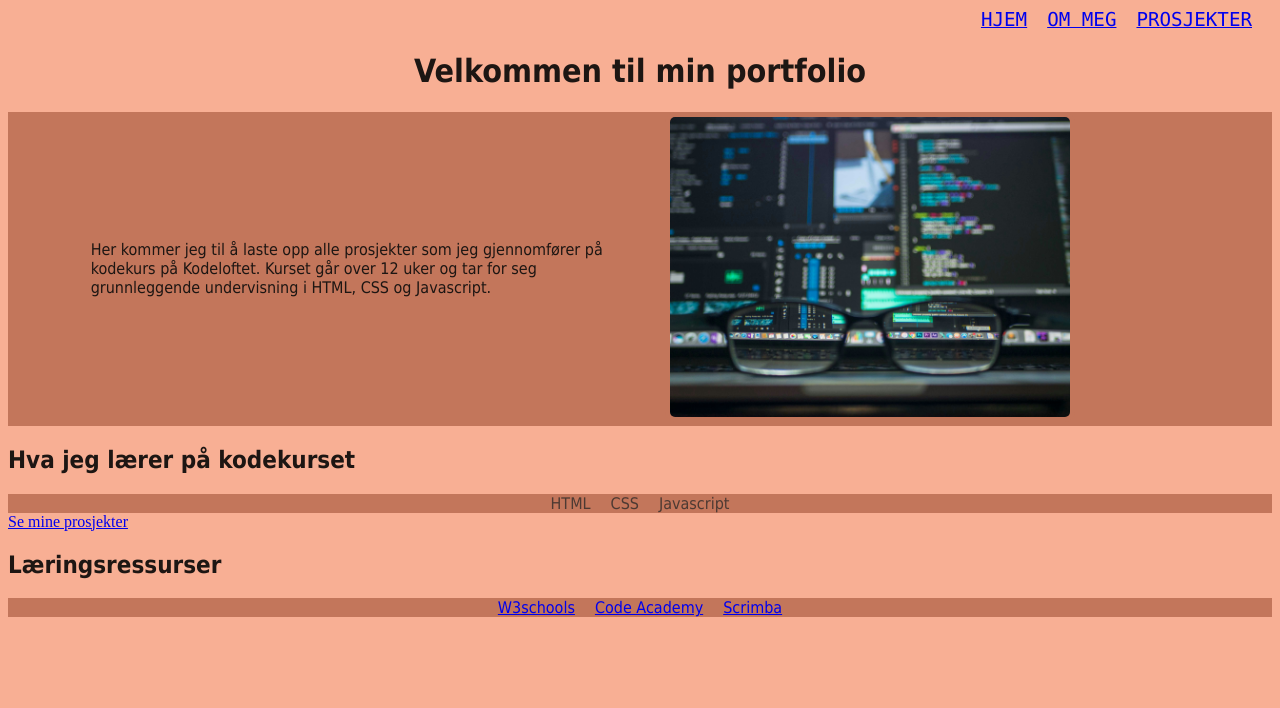
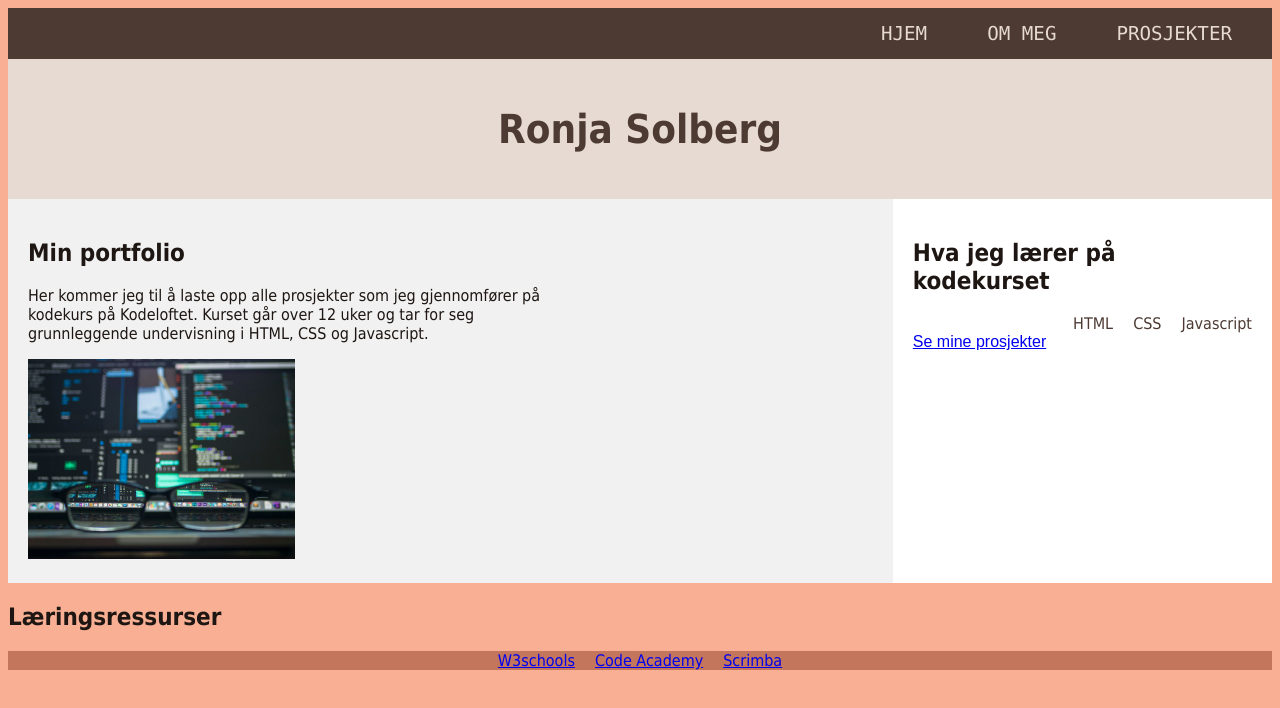
Before and after one commit to Ronjasolberg/Portfolio, a website: page index.html in a window 1280 px wide. Drawn offline with Linux system fonts and the light colour scheme.

Commit message:
videre endringer i flex-display og utforsking av innhold, fonter og farger

```diff
--- a/css/styles.css
+++ b/css/styles.css
@@ -1,5 +1,58 @@
+* {
+  box-sizing: border-box;
+}
+
 body {
+  font-family: Arial, Helvetica, sans-serif;
   background-color: #f8af94;
+}
+
+nav {
+  overflow: hidden;
+  background-color: #4d3a33;
+}
+
+nav a {
+  display: block;
+  color: #e6dad2;
+  text-align: center;
+  padding: 14px 20px;
+  text-decoration: none;
+}
+
+nav a:hover {
+  background-color: #e6dad2;
+  color: #4d3a33;
+}
+
+.header {
+  padding: 20px;
+  text-align: center;
+  background: #e6dad2;
+}
+
+.header h1 {
+  font-size: 40px;
+  color: #4d3a33;
+}
+
+.row {
+  width: 100%;
+  display:flex;
+  flex-wrap:wrap;
+}
+
+.side {
+  flex: 7 1 70%; /* Grow 7, Shrink 1, Basis 70% */
+  background-color: #f1f1f1;
+  padding: 20px;
+}
+
+/* Main column */
+.main {
+  flex: 3 1 30%; /* Grow 3, Shrink 1, Basis 30% */
+  background-color: white;
+  padding: 20px;
 }
 
 ul {
--- a/index.html
+++ b/index.html
@@ -3,12 +3,11 @@
   <head>
     <title>Home</title>
     <meta charset="UTF-8" />
-    <meta name="viewport" content="width=device-width" />
+    <meta name="viewport" content="width=device-width, initial-scale=1" />
     <link rel="stylesheet" href="css/styles.css" />
     <script type="module" src="js/script.js"></script>
   </head>
   <body>
-    <header>
     <nav>
       <ul>
       <li id="Home" class="listItem"><a href="index.html">HJEM </a></li>
@@ -16,22 +15,28 @@
       <li id="Projects" class="listItem"><a href="html/prosjekter.html">PROSJEKTER</a></li>
       <ul>
     </nav>
+    <header>
+      <div class="header">
+        <h1>Ronja Solberg</h1>
+      </div>
     </header>
     <main>
-      <h1>Velkommen til min portfolio</h1>
-      <section class="text-and-image">
-        <p>Her kommer jeg til å laste opp alle prosjekter som jeg gjennomfører på kodekurs på Kodeloftet. Kurset går over 12 uker og tar for seg grunnleggende undervisning i HTML, CSS og Javascript.<p>
-        <img src="img/home_coding.jpg" class="one-image">
-        </section>
-      <section>
+      <div class="row">
+        <div class="side">
+          <h2>Min portfolio</h2>
+          <p>Her kommer jeg til å laste opp alle prosjekter som jeg gjennomfører på kodekurs på Kodeloftet. Kurset går over 12 uker og tar for seg grunnleggende undervisning i HTML, CSS og Javascript.<p></p>
+          <img src="img/home_coding.jpg" style="height: 200px;">
+        </div>
+        <div class="main">
           <h2>Hva jeg lærer på kodekurset</h2>
-        <ul class="text-and-image">
+          <ul>
             <li>HTML</li>
             <li>CSS</li>
             <li>Javascript</li>
           </ul>
-      </section>
           <a href="html/prosjekter.html" target="_blank"> Se mine prosjekter </a>
+        </div>
+      </div>
       <section>
         <h2>Læringsressurser</h2>
         <ul class="text-and-image">
@@ -41,6 +46,7 @@
         </ul>
       </section>
     </main>
-    <footer></footer>
+    <footer>
+    </footer>
   </body>
 </html>
```
Also changed, not shown: html/om.html (+1 -1 lines), html/prosjekter.html (+1 -1 lines). Lines whose indentation alone changed are shown as unchanged.
